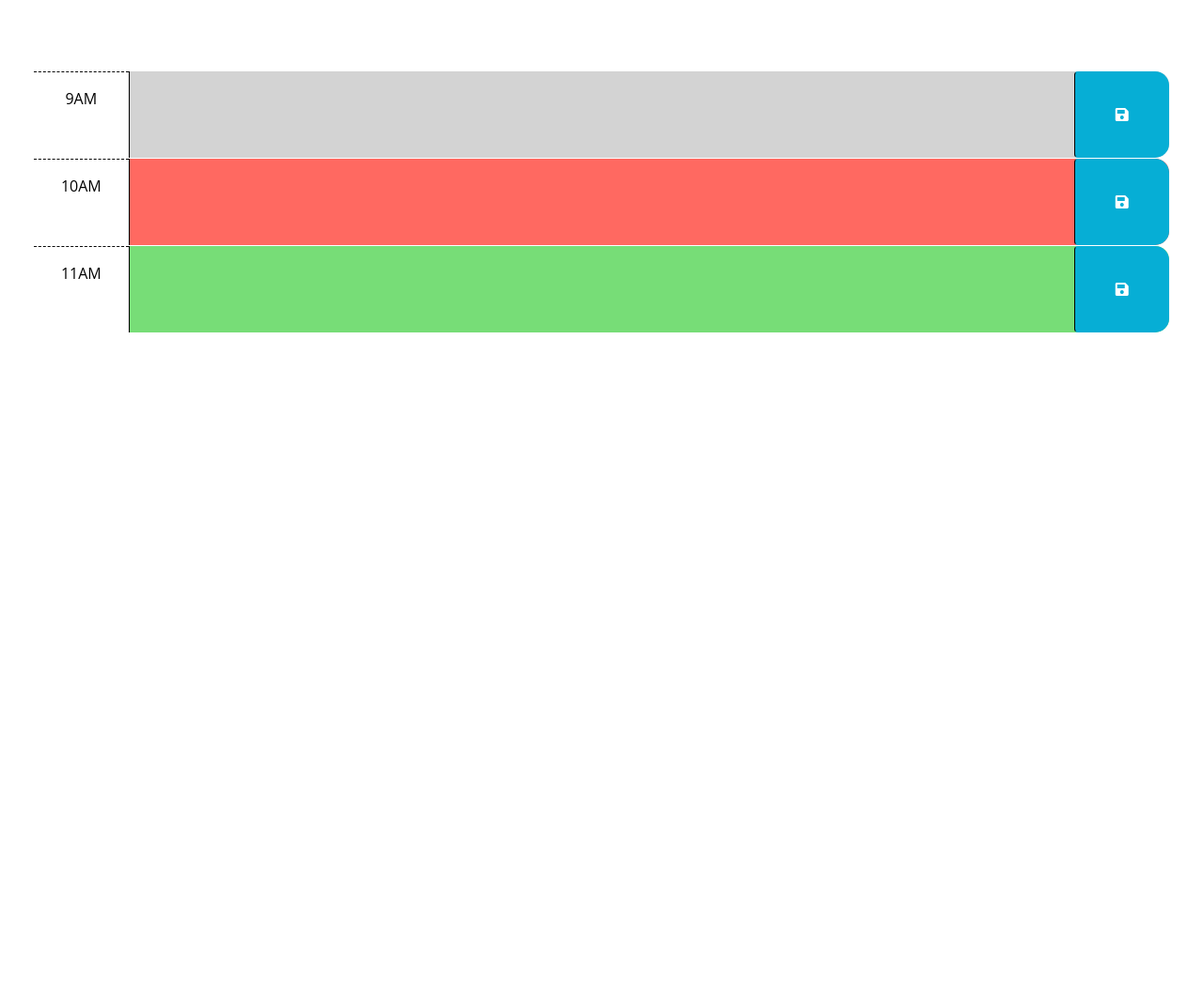
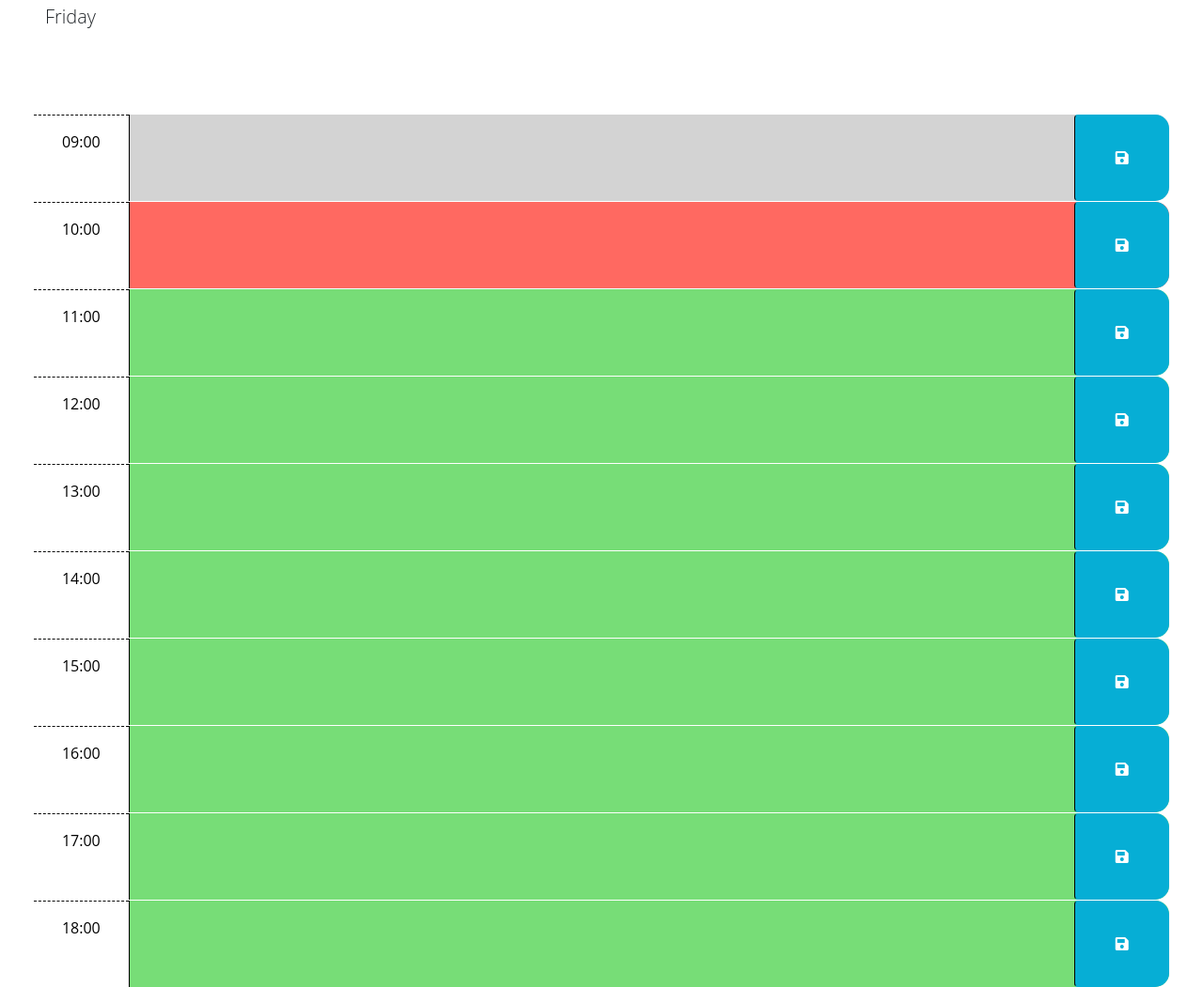
Before and after one commit to sobewon/dailyPlanner, a plain HTML site: page index.html in a window 1280 px wide. Shown: the part 176-1227 px from the top of the page at 94% size. Before the commit the page ends 800 px from the top, so only its background shows below. Drawn offline with nearby package versions, Linux system fonts and the light colour scheme.

Commit message:
Added all times 0900 - 1800 to the app.

```diff
--- a/Develop/index.html
+++ b/index.html
@@ -20,7 +20,7 @@
       href="https://fonts.googleapis.com/css2?family=Fira+Sans:wght@400;700&display=swap"
       rel="stylesheet"
     />
-    <link rel="stylesheet" href="style.css" />
+    <link rel="stylesheet" href="./Assets/css/style.css" />
     <title>Work Day Scheduler</title>
   </head>
 
@@ -28,7 +28,7 @@
     <header class="p-5 mb-4">
       <h1 class="display-3">Work Day Scheduler</h1>
       <p class="lead">A simple calendar app for scheduling your work day</p>
-      <p id="currentDay" class="lead"></p>
+      <p id="currentDay" class="lead"> Friday</p>
     </header>
     <div class="container-fluid px-5">
       <!-- Use class for "past", "present", and "future" to apply styles to the
@@ -43,7 +43,7 @@
 
       <!-- Example of a past time block. The "past" class adds a gray background color. -->
       <div id="hour-9" class="row time-block past">
-        <div class="col-2 col-md-1 hour text-center py-3">9AM</div>
+        <div class="col-2 col-md-1 hour text-center py-3">09:00</div>
         <textarea class="col-8 col-md-10 description" rows="3"> </textarea>
         <button class="btn saveBtn col-2 col-md-1" aria-label="save">
           <i class="fas fa-save" aria-hidden="true"></i>
@@ -52,7 +52,7 @@
 
       <!-- Example of a present time block. The "present" class adds a red background color. -->
       <div id="hour-10" class="row time-block present">
-        <div class="col-2 col-md-1 hour text-center py-3">10AM</div>
+        <div class="col-2 col-md-1 hour text-center py-3">10:00</div>
         <textarea class="col-8 col-md-10 description" rows="3"> </textarea>
         <button class="btn saveBtn col-2 col-md-1" aria-label="save">
           <i class="fas fa-save" aria-hidden="true"></i>
@@ -61,12 +61,76 @@
 
       <!-- Example of a future time block. The "future" class adds a green background color. -->
       <div id="hour-11" class="row time-block future">
-        <div class="col-2 col-md-1 hour text-center py-3">11AM</div>
+        <div class="col-2 col-md-1 hour text-center py-3">11:00</div>
         <textarea class="col-8 col-md-10 description" rows="3"> </textarea>
         <button class="btn saveBtn col-2 col-md-1" aria-label="save">
           <i class="fas fa-save" aria-hidden="true"></i>
         </button>
       </div>
+
+
+      <div id="hour-12" class="row time-block future">
+        <div class="col-2 col-md-1 hour text-center py-3">12:00</div>
+        <textarea class="col-8 col-md-10 description" rows="3"> </textarea>
+        <button class="btn saveBtn col-2 col-md-1" aria-label="save">
+          <i class="fas fa-save" aria-hidden="true"></i>
+        </button>
+      </div>
+
+
+      <div id="hour-13" class="row time-block future">
+        <div class="col-2 col-md-1 hour text-center py-3">13:00</div>
+        <textarea class="col-8 col-md-10 description" rows="3"> </textarea>
+        <button class="btn saveBtn col-2 col-md-1" aria-label="save">
+          <i class="fas fa-save" aria-hidden="true"></i>
+        </button>
+      </div>
+
+
+      <div id="hour-14" class="row time-block future">
+        <div class="col-2 col-md-1 hour text-center py-3">14:00</div>
+        <textarea class="col-8 col-md-10 description" rows="3"> </textarea>
+        <button class="btn saveBtn col-2 col-md-1" aria-label="save">
+          <i class="fas fa-save" aria-hidden="true"></i>
+        </button>
+      </div>
+
+
+      <div id="hour-15" class="row time-block future">
+        <div class="col-2 col-md-1 hour text-center py-3">15:00</div>
+        <textarea class="col-8 col-md-10 description" rows="3"> </textarea>
+        <button class="btn saveBtn col-2 col-md-1" aria-label="save">
+          <i class="fas fa-save" aria-hidden="true"></i>
+        </button>
+      </div>
+
+
+      <div id="hour-16" class="row time-block future">
+        <div class="col-2 col-md-1 hour text-center py-3">16:00</div>
+        <textarea class="col-8 col-md-10 description" rows="3"> </textarea>
+        <button class="btn saveBtn col-2 col-md-1" aria-label="save">
+          <i class="fas fa-save" aria-hidden="true"></i>
+        </button>
+      </div>
+
+
+      <div id="hour-17" class="row time-block future">
+        <div class="col-2 col-md-1 hour text-center py-3">17:00</div>
+        <textarea class="col-8 col-md-10 description" rows="3"> </textarea>
+        <button class="btn saveBtn col-2 col-md-1" aria-label="save">
+          <i class="fas fa-save" aria-hidden="true"></i>
+        </button>
+      </div>
+
+
+      <div id="hour-18" class="row time-block future">
+        <div class="col-2 col-md-1 hour text-center py-3">18:00</div>
+        <textarea class="col-8 col-md-10 description" rows="3"> </textarea>
+        <button class="btn saveBtn col-2 col-md-1" aria-label="save">
+          <i class="fas fa-save" aria-hidden="true"></i>
+        </button>
+      </div>
+
     </div>
 
     <script src="https://cdnjs.cloudflare.com/ajax/libs/jquery/3.2.1/jquery.min.js"></script>
@@ -74,6 +138,6 @@
     integrity="sha256-iu/zLUB+QgISXBLCW/mcDi/rnf4m4uEDO0wauy76x7U="
     crossorigin="anonymous"></script>
 
-    <script src="script.js"></script>
+    <script src="./Assets/js/script.js"></script>
   </body>
 </html>
```
Also changed, not shown: Assets/js/script.js (renamed from Develop/script.js, +7 -0 lines), Assets/css/style.css (renamed from Develop/style.css), Assets/images/05-third-party-apis-homework-demo.gif (renamed from Assets/05-third-party-apis-homework-demo.gif), 1 other file.
